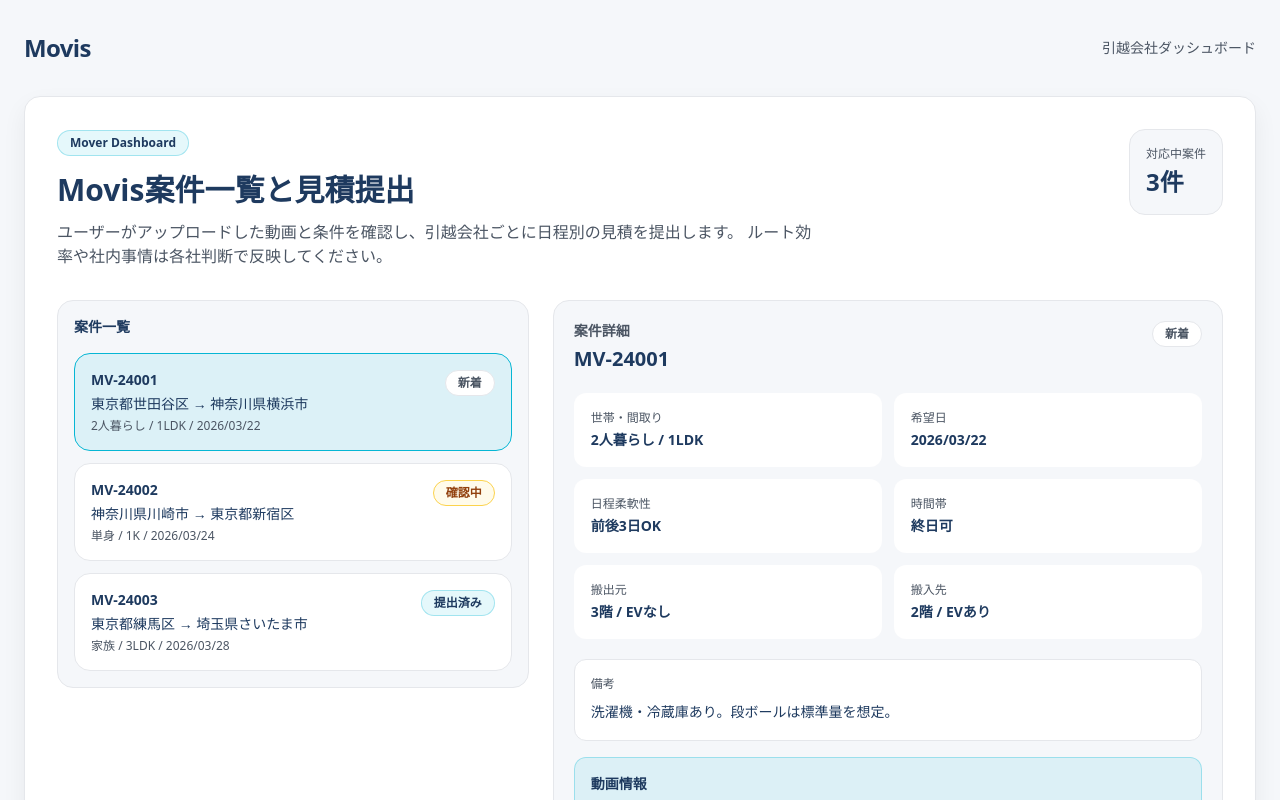
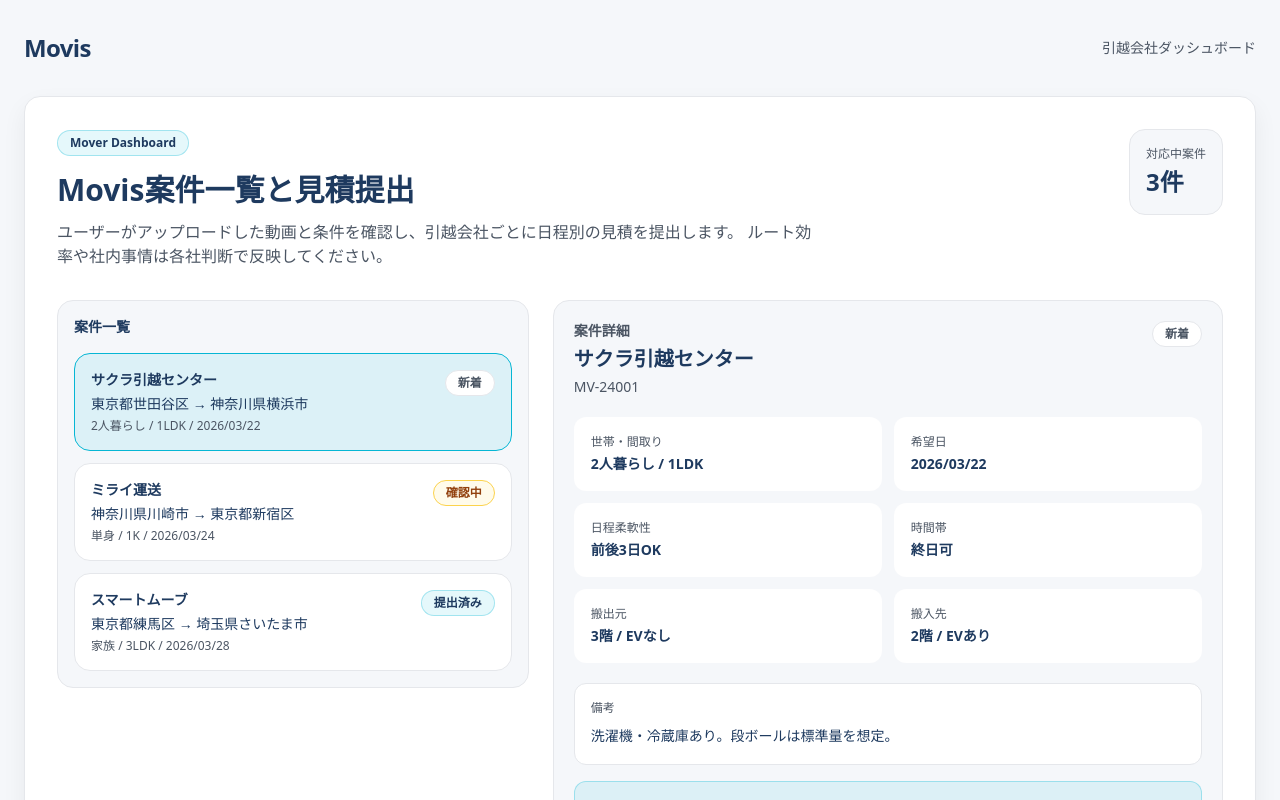
Before and after one commit to rjshimoyama-bot/lifeport-mvp, a Next.js app: page /carrier in a window 1280 px wide. Shown: the top 800 px of the page. Built offline with nearby package versions, Linux system fonts and the light colour scheme.

Commit message:
Update page.tsx

```diff
--- a/app/carrier/page.tsx
+++ b/app/carrier/page.tsx
@@ -7,6 +7,7 @@ type RequestStatus = "new" | "reviewing" | "quoted";
 
 type MoveRequest = {
   id: string;
+  companyName: string;
   customerType: string;
   fromArea: string;
   toArea: string;
@@ -20,54 +21,6 @@ type MoveRequest = {
   videoStatus: string;
   status: RequestStatus;
 };
-
-const mockRequests: MoveRequest[] = [
-  {
-    id: "MV-24001",
-    customerType: "2人暮らし",
-    fromArea: "東京都世田谷区",
-    toArea: "神奈川県横浜市",
-    layout: "1LDK",
-    preferredDate: "2026/03/22",
-    flexibility: "前後3日OK",
-    timeband: "終日可",
-    buildingFrom: "3階 / EVなし",
-    buildingTo: "2階 / EVあり",
-    note: "洗濯機・冷蔵庫あり。段ボールは標準量を想定。",
-    videoStatus: "動画あり",
-    status: "new",
-  },
-  {
-    id: "MV-24002",
-    customerType: "単身",
-    fromArea: "神奈川県川崎市",
-    toArea: "東京都新宿区",
-    layout: "1K",
-    preferredDate: "2026/03/24",
-    flexibility: "1日固定",
-    timeband: "午前希望",
-    buildingFrom: "5階 / EVあり",
-    buildingTo: "4階 / EVあり",
-    note: "大型家具少なめ。デスクとテレビ台あり。",
-    videoStatus: "動画あり",
-    status: "reviewing",
-  },
-  {
-    id: "MV-24003",
-    customerType: "家族",
-    fromArea: "東京都練馬区",
-    toArea: "埼玉県さいたま市",
-    layout: "3LDK",
-    preferredDate: "2026/03/28",
-    flexibility: "前後1週間OK",
-    timeband: "午後希望",
-    buildingFrom: "戸建て",
-    buildingTo: "戸建て",
-    note: "大型家具多め。ベッド複数・食器棚あり。",
-    videoStatus: "動画あり",
-    status: "quoted",
-  },
-];
 
 type QuoteForm = {
   dateOption1: string;
@@ -95,6 +48,57 @@ const initialForm: QuoteForm = {
   comment: "",
 };
 
+const mockRequests: MoveRequest[] = [
+  {
+    id: "MV-24001",
+    companyName: "サクラ引越センター",
+    customerType: "2人暮らし",
+    fromArea: "東京都世田谷区",
+    toArea: "神奈川県横浜市",
+    layout: "1LDK",
+    preferredDate: "2026/03/22",
+    flexibility: "前後3日OK",
+    timeband: "終日可",
+    buildingFrom: "3階 / EVなし",
+    buildingTo: "2階 / EVあり",
+    note: "洗濯機・冷蔵庫あり。段ボールは標準量を想定。",
+    videoStatus: "動画あり",
+    status: "new",
+  },
+  {
+    id: "MV-24002",
+    companyName: "ミライ運送",
+    customerType: "単身",
+    fromArea: "神奈川県川崎市",
+    toArea: "東京都新宿区",
+    layout: "1K",
+    preferredDate: "2026/03/24",
+    flexibility: "1日固定",
+    timeband: "午前希望",
+    buildingFrom: "5階 / EVあり",
+    buildingTo: "4階 / EVあり",
+    note: "大型家具少なめ。デスクとテレビ台あり。",
+    videoStatus: "動画あり",
+    status: "reviewing",
+  },
+  {
+    id: "MV-24003",
+    companyName: "スマートムーブ",
+    customerType: "家族",
+    fromArea: "東京都練馬区",
+    toArea: "埼玉県さいたま市",
+    layout: "3LDK",
+    preferredDate: "2026/03/28",
+    flexibility: "前後1週間OK",
+    timeband: "午後希望",
+    buildingFrom: "戸建て",
+    buildingTo: "戸建て",
+    note: "大型家具多め。ベッド複数・食器棚あり。",
+    videoStatus: "動画あり",
+    status: "quoted",
+  },
+];
+
 export default function CarrierPage() {
   const [requests, setRequests] = useState<MoveRequest[]>(mockRequests);
   const [selectedId, setSelectedId] = useState<string | null>(mockRequests[0]?.id ?? null);
@@ -116,6 +120,63 @@ export default function CarrierPage() {
       alert("少なくとも1つの日程と見積金額を入力してください。");
       return;
     }
+
+    const toCrewNumber = (value: string) => {
+      const parsed = Number(value.replace("名", ""));
+      return Number.isNaN(parsed) ? 2 : parsed;
+    };
+
+    const submittedQuote = {
+      companyId: selectedRequest.id,
+      companyName: selectedRequest.companyName,
+      companyNote: `${selectedRequest.companyName} から提出された見積です`,
+      rating: 4.5,
+      options: [
+        form.dateOption1 && form.price1
+          ? {
+              id: `${selectedRequest.id}-1`,
+              label: form.dateOption1,
+              price: Number(form.price1),
+              crew: toCrewNumber(form.crew),
+              boxes: 20,
+              insurance: form.insurance,
+              hint: form.comment || "提出された見積です。",
+            }
+          : null,
+        form.dateOption2 && form.price2
+          ? {
+              id: `${selectedRequest.id}-2`,
+              label: form.dateOption2,
+              price: Number(form.price2),
+              crew: toCrewNumber(form.crew),
+              boxes: 20,
+              insurance: form.insurance,
+              hint: form.comment || "提出された見積です。",
+            }
+          : null,
+        form.dateOption3 && form.price3
+          ? {
+              id: `${selectedRequest.id}-3`,
+              label: form.dateOption3,
+              price: Number(form.price3),
+              crew: toCrewNumber(form.crew),
+              boxes: 20,
+              insurance: form.insurance,
+              hint: form.comment || "提出された見積です。",
+            }
+          : null,
+      ].filter(Boolean),
+      truck: form.truck,
+      insurance: form.insurance,
+    };
+
+    const existing = JSON.parse(localStorage.getItem("movis_submitted_quotes") || "[]");
+    const filtered = existing.filter((item: any) => item.companyId !== selectedRequest.id);
+
+    localStorage.setItem(
+      "movis_submitted_quotes",
+      JSON.stringify([...filtered, submittedQuote])
+    );
 
     alert("見積を提出しました（デモ）。");
 
@@ -178,7 +239,7 @@ export default function CarrierPage() {
                       >
                         <div className="flex items-start justify-between gap-3">
                           <div>
-                            <div className="text-sm font-bold text-navy">{req.id}</div>
+                            <div className="text-sm font-bold text-navy">{req.companyName}</div>
                             <div className="mt-1 text-sm text-navy">
                               {req.fromArea} → {req.toArea}
                             </div>
@@ -206,8 +267,9 @@ export default function CarrierPage() {
                         <div>
                           <div className="text-sm font-semibold text-muted">案件詳細</div>
                           <div className="mt-1 text-xl font-bold text-navy">
-                            {selectedRequest.id}
+                            {selectedRequest.companyName}
                           </div>
+                          <div className="mt-1 text-sm text-muted">{selectedRequest.id}</div>
                         </div>
                         <StatusBadge status={selectedRequest.status} />
                       </div>
@@ -323,9 +385,7 @@ export default function CarrierPage() {
                       <div className="mt-6 flex flex-col gap-3 sm:flex-row">
                         <button
                           className="inline-flex h-12 items-center justify-center rounded-lg border border-border bg-white px-5 text-sm font-semibold text-navy hover:bg-bg"
-                          onClick={() => {
-                            setForm(initialForm);
-                          }}
+                          onClick={() => setForm(initialForm)}
                         >
                           入力をクリア
                         </button>
```
